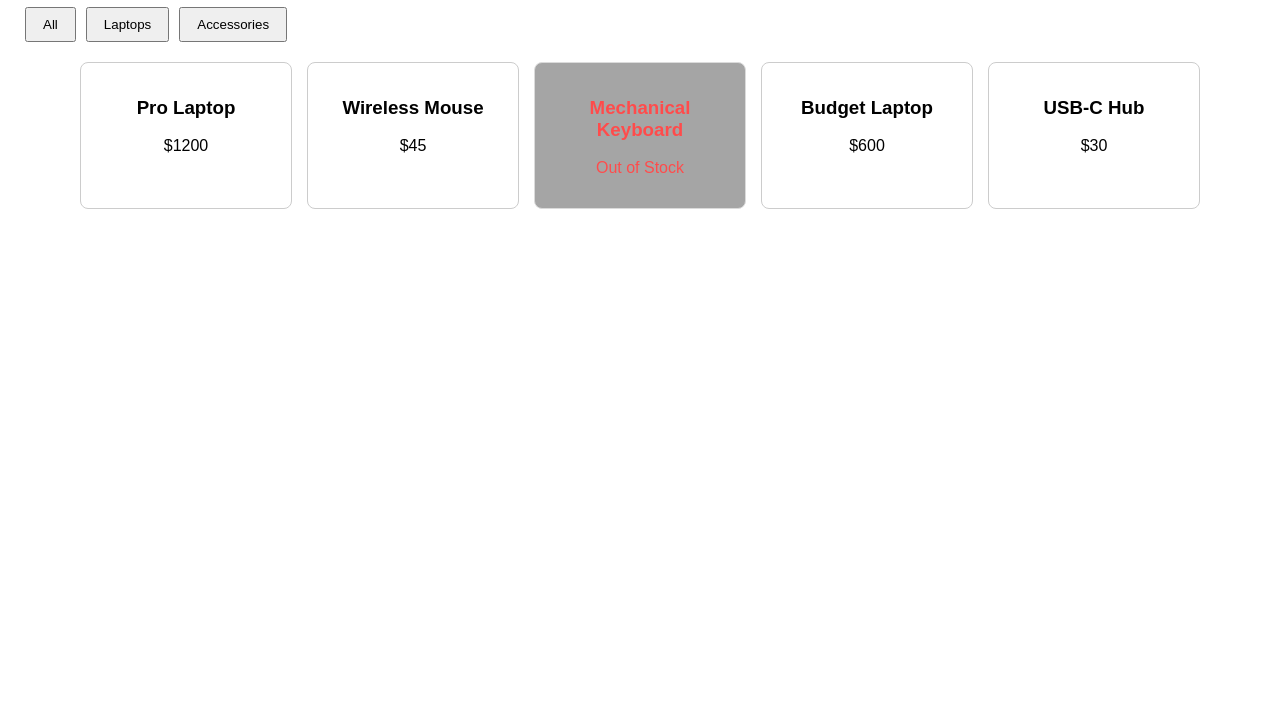
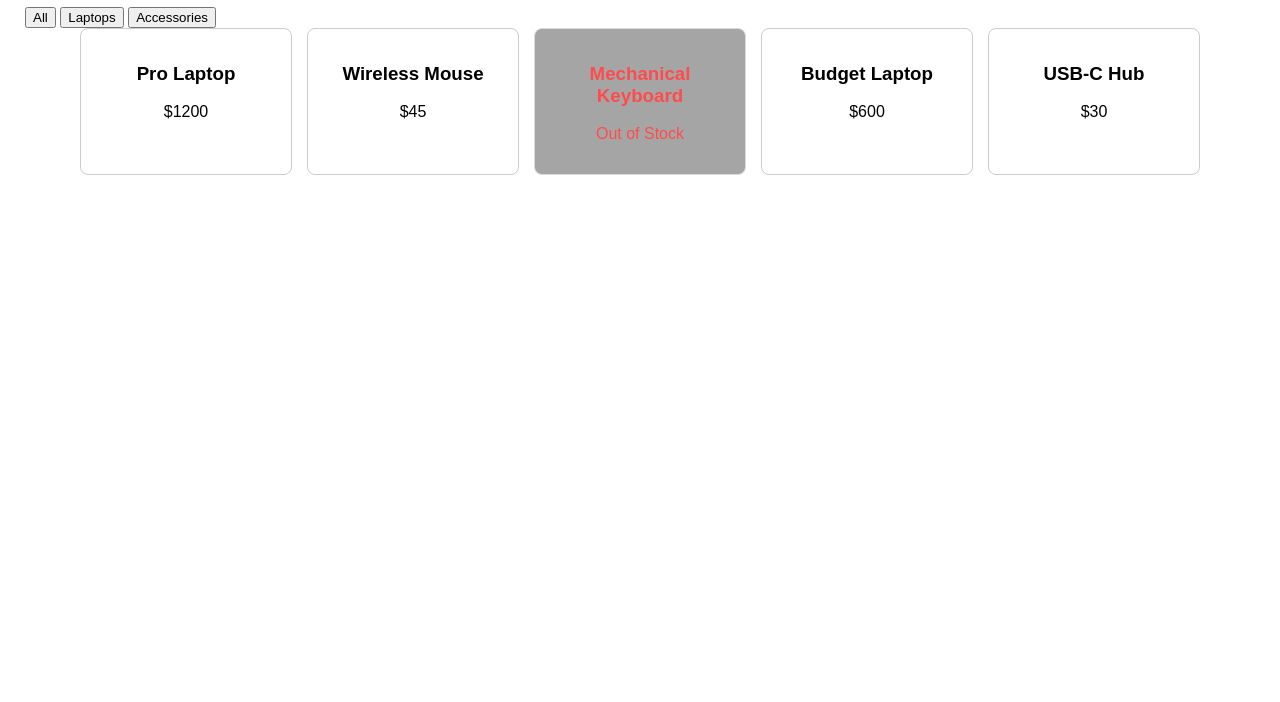
Before and after one commit to Kurmiitis/JavaScript_Skola_GL, a plain HTML site: page prakt_2/index.html in a window 1280 px wide. Shown: the part 98-800 px from the top of the page. Drawn offline with Linux system fonts and the light colour scheme.

Commit message:
Pabeigts

```diff
--- a/prakt_2/script.js
+++ b/prakt_2/script.js
@@ -8,11 +8,11 @@ const products = [
 
 function renderProducts(items) {
     let html = items.map(product => {
-        let statusClass = "";
-        let priceText = "$" + product.price;
+        let statusClass="";
+        let priceText="$"+ product.price;
 
         if (!product.inStock) {
-            statusClass = "out-of-stock";
+            statusClass= "out-of-stock";
             priceText = "Out of Stock";
         }
 
--- a/prakt_2/styles.css
+++ b/prakt_2/styles.css
@@ -8,18 +8,6 @@ body {
 header {
     text-align: left;
     margin-bottom: 20px;
-}
-
-nav {
-    display: flex;
-    justify-content: left;
-    gap: 10px;
-    margin-bottom: 20px;
-}
-
-nav button {
-    padding: 8px 16px;
-    cursor: pointer;
 }
 
 #product-container {
```
Also changed, not shown: 1 other file.
